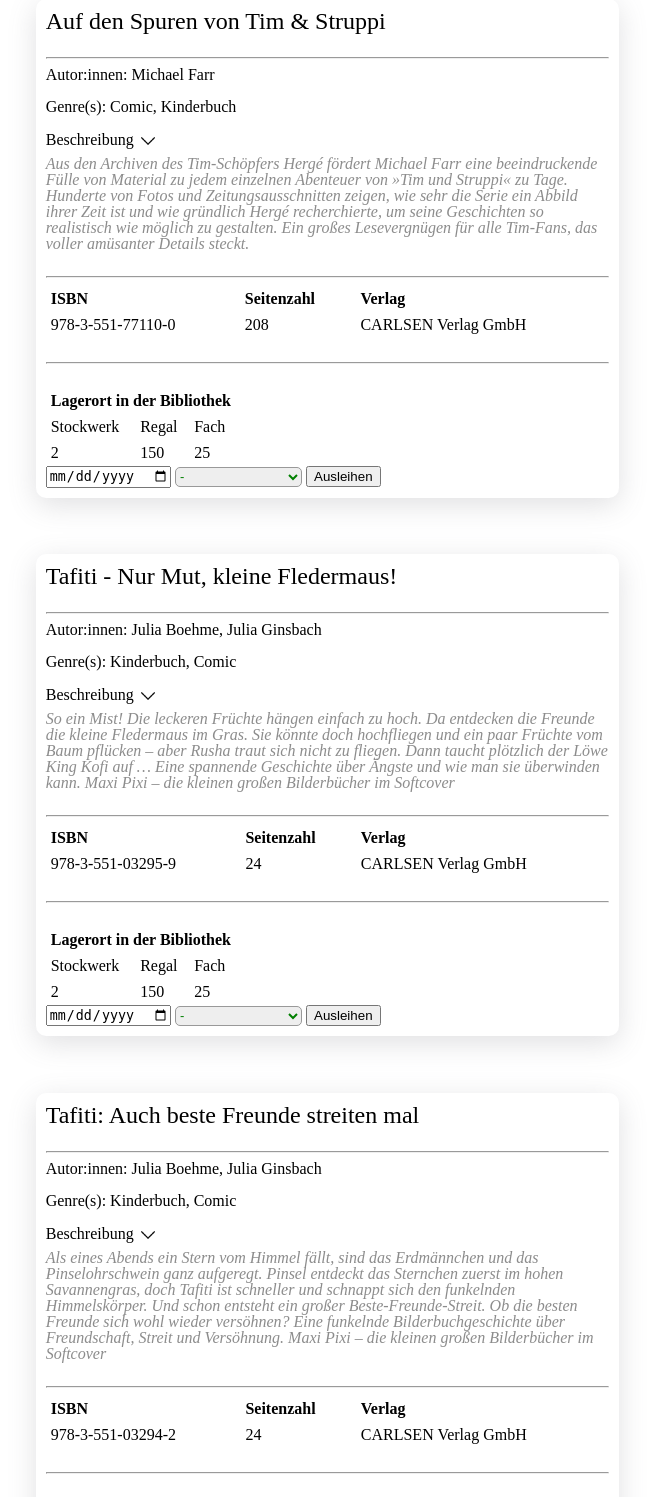
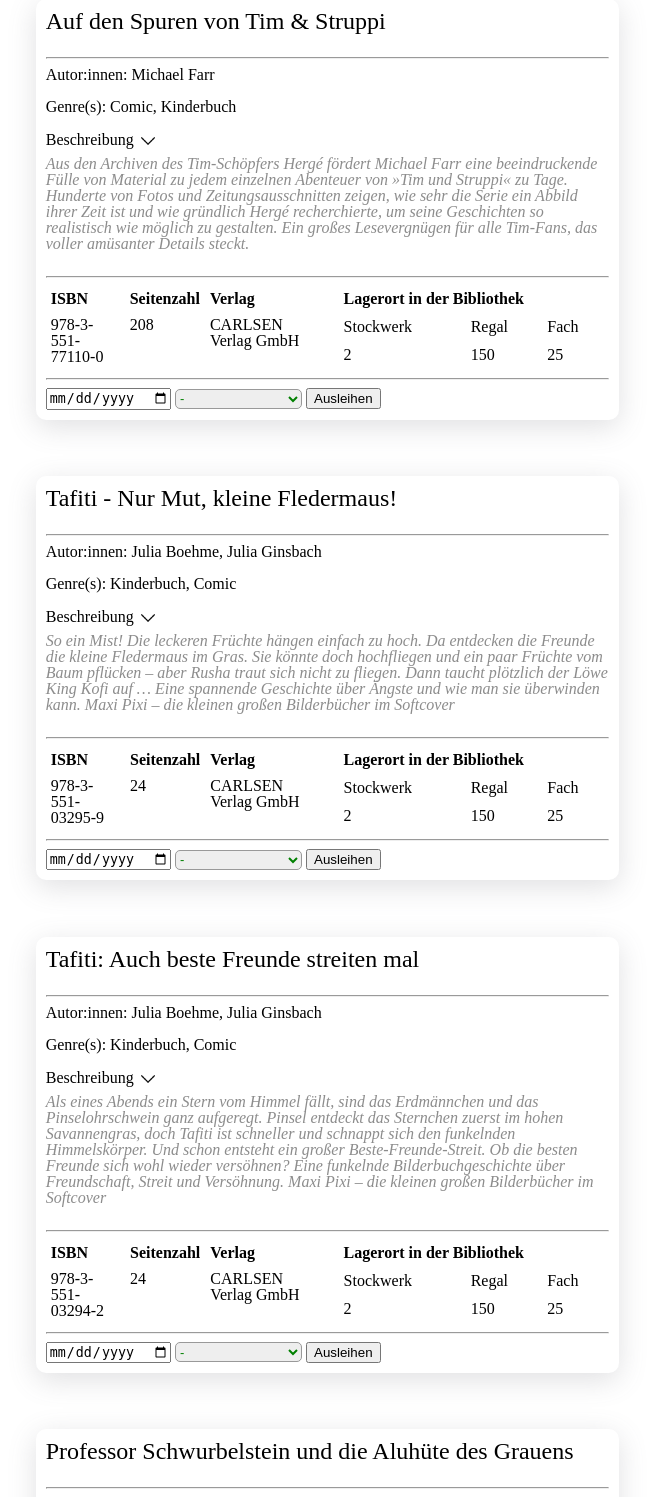
Before and after one commit to jakobmichael/database-project, a PHP site: page / in a window 1280 px wide. Shown: the part 230-1727 px from the top of the page, without its empty margins (59-713 px from the left). Run offline with PHP 8.4, Linux system fonts and the light colour scheme; data comes from the database, SQL or seed files in the repository; data that the repository does not hold is empty.

Commit message:
minor style changes

```diff
--- a/src/css/rentableBooks.css
+++ b/src/css/rentableBooks.css
@@ -46,9 +46,7 @@
   text-align: left;
 }
 
-#bookInformationTable {
-  width: 100%;
-}
+
 
 #bookInformationTable th {
   font-weight: 600;
@@ -68,3 +66,14 @@
   justify-content: space-between;
   align-self: start;
 }
+
+.tableContainer {
+  display: flex;
+  flex-direction: row;
+  justify-content: space-between;
+}
+
+.tableContainer table {
+  width: 48%;
+  /* border: 0.5px solid rgba(0, 0, 0, 0.1); */
+}
--- a/src/includes/rentableBooks.php
+++ b/src/includes/rentableBooks.php
@@ -36,6 +36,8 @@ foreach ($allBooks as $book) : ?>
         </div>
         <br>
         <hr>
+        <div class="tableContainer">
+
             <table id="bookInformationTable">
                 <thead>
                     <tr>
@@ -51,8 +53,7 @@ foreach ($allBooks as $book) : ?>
                 </tr>
 
             </table>
-        <br>
-        <hr>
+
 
 
             <table class="lagerPlatzTable">
@@ -73,6 +74,8 @@ foreach ($allBooks as $book) : ?>
                     </tr>
                 </thead>
             </table>
+        </div>
+        <hr>
 
         <?php include($rootPath . "/includes/ausleihe.php"); ?>
     </div>
```
Lines whose indentation alone changed are shown as unchanged.
